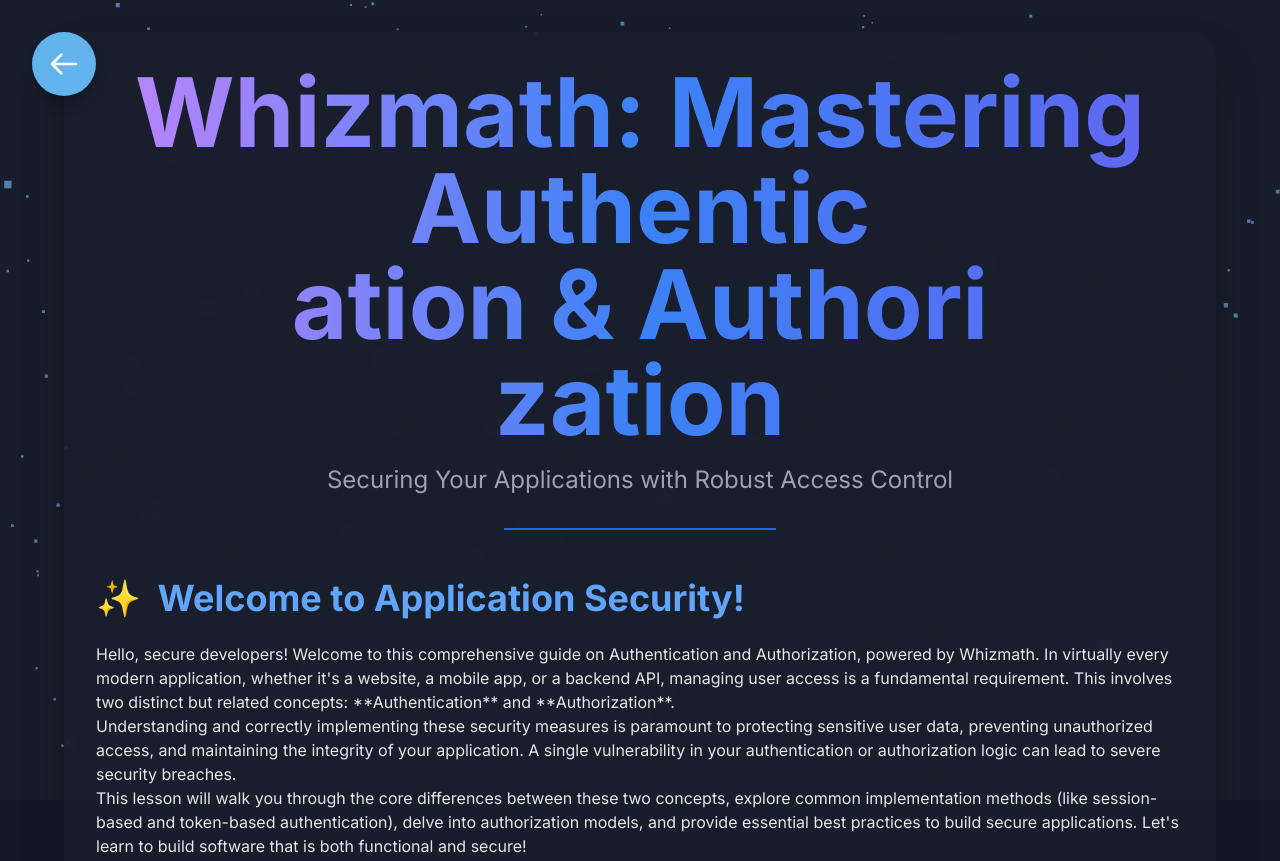
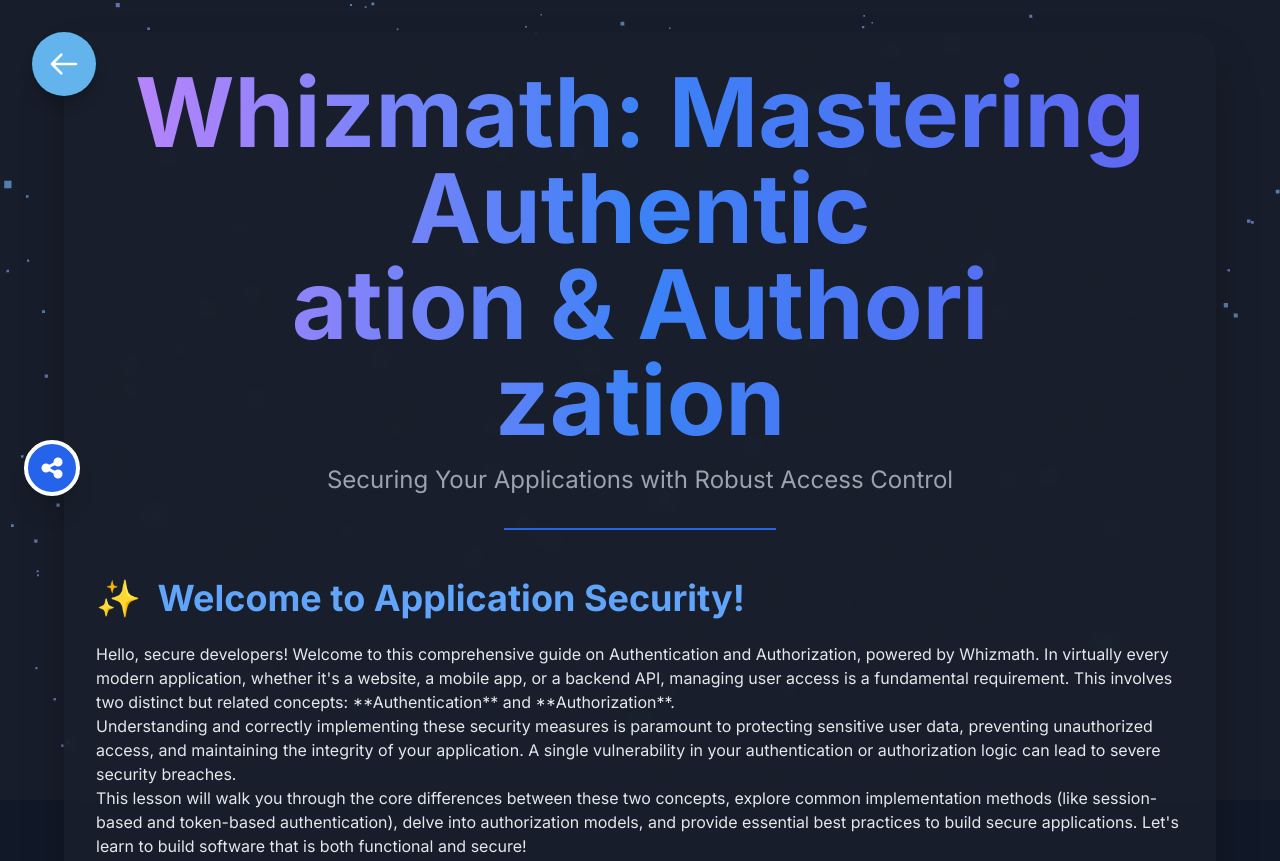
Before and after one commit to Reuebebi/reuebebi.github.io, a plain HTML site: page authentication.html in a window 1280 px wide. Shown: the top 861 px of the page. Drawn offline with nearby package versions, Linux system fonts and the light colour scheme.

Commit message:
Update authentication.html

```diff
--- a/authentication.html
+++ b/authentication.html
@@ -623,6 +623,7 @@
         </section>
     </div>
 
+     <div id="floating-share-btn" class="fixed bottom-6 left-6 z-[120] flex flex-col items-center space-y-2 group">
     <button id="main-share-btn"
     class="w-14 h-14 rounded-full bg-blue-600 shadow-xl flex items-center justify-center hover:bg-blue-700 transition duration-300 border-4 border-white dark:border-gray-800 focus:outline-none focus:ring-4 focus:ring-blue-300 group"
     aria-label="Share this page">
```
